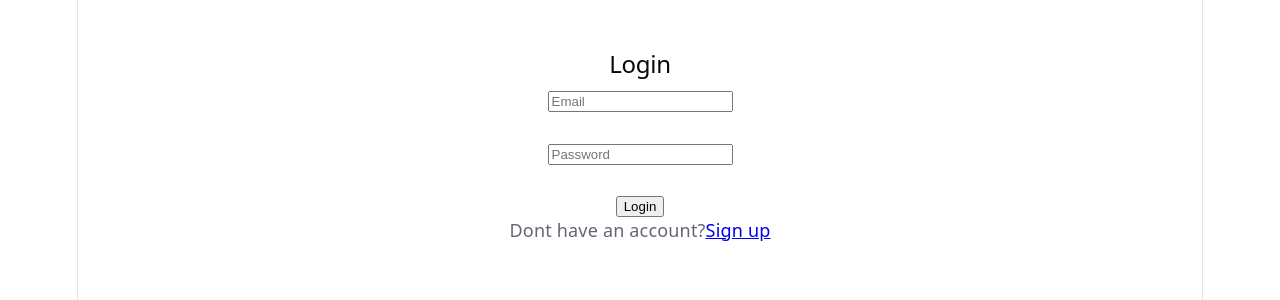
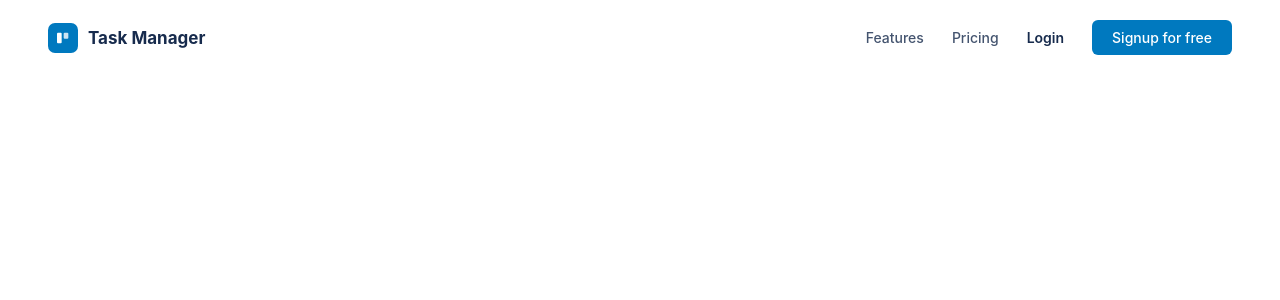
Before and after one commit to nirajbhayera4/Task-Management-Platform-Full--stack-, a React app in the folder frontend/: page / in a window 1280 px wide. Shown: the top 300 px of the page. Built offline with nearby package versions, Linux system fonts and the light colour scheme; the HTML template or start-up script is replaced by a standard one.

Commit message:
Add a landing page and login route
Make the landing page the home route, add a dedicated `/login` route, and update global styles for the new layout.

```diff
--- a/frontend/src/App.jsx
+++ b/frontend/src/App.jsx
@@ -3,6 +3,8 @@ import Login from './Pages/Login';
 import Dashboard from './Pages/Dashboard';
 import Signup from './Pages/Signup';
 import ProtectedRoute from './components/ProtectedRoute';
+import Landing from './Pages/Landing';
+
 
 
 
@@ -10,7 +12,8 @@ function App(){
   return (
     <BrowserRouter>
     <Routes>
-      <Route path="/" element={<Login/>}></Route>
+      <Route path="/" element={<Landing />} />
+      <Route path="/login" element={<Login />} />
       <Route path="/signup" element={<Signup/>}></Route>
       <Route path="/dashboard" element={<ProtectedRoute><Dashboard/></ProtectedRoute>}></Route>
 
--- /dev/null
+++ b/frontend/src/Pages/Landing.css
@@ -0,0 +1,293 @@
+.landing {
+  font-family: 'Inter', -apple-system, 'Segoe UI', sans-serif;
+  background: #ffffff;
+  color: #172b4d;
+}
+
+.landing a {
+  text-decoration: none;
+  color: #0079bf;
+}
+
+.landing-accent {
+  color: #0079bf;
+}
+
+/* Nav */
+.landing-nav {
+  padding: 0 48px;
+}
+
+.landing-nav-inner {
+  max-width: 1200px;
+  margin: 0 auto;
+  display: flex;
+  align-items: center;
+  justify-content: space-between;
+  padding: 20px 0;
+}
+
+.landing-logo {
+  display: flex;
+  align-items: center;
+  gap: 10px;
+}
+
+.landing-logo-badge {
+  width: 30px;
+  height: 30px;
+  border-radius: 7px;
+  background: #0079bf;
+  display: flex;
+  align-items: center;
+  justify-content: center;
+}
+
+.landing-logo-text {
+  font-size: 17px;
+  font-weight: 700;
+}
+
+.landing-nav-links {
+  display: flex;
+  align-items: center;
+  gap: 28px;
+}
+
+.landing-nav-links a {
+  font-size: 14px;
+  font-weight: 500;
+  color: #44546f;
+}
+
+.landing-nav-login {
+  font-weight: 600 !important;
+  color: #172b4d !important;
+}
+
+.landing-btn {
+  display: inline-block;
+  border: none;
+  padding: 9px 20px;
+  border-radius: 6px;
+  font-size: 14px;
+  font-weight: 600;
+  font-family: inherit;
+  cursor: pointer;
+}
+
+.landing-btn-primary {
+  background: #0079bf;
+  color: white !important;
+}
+
+.landing-btn-primary:hover {
+  background: #026aa7;
+}
+
+.landing-btn-secondary {
+  background: white;
+  color: #172b4d !important;
+  border: 1px solid #dfe1e6;
+}
+
+.landing-btn-secondary:hover {
+  background: #f4f5f7;
+}
+
+.landing-btn-lg {
+  padding: 13px 26px;
+  font-size: 15px;
+}
+
+.landing-btn-light {
+  background: white;
+  color: #0079bf !important;
+  font-weight: 700;
+  padding: 13px 28px;
+  font-size: 15px;
+}
+
+/* Hero */
+.landing-hero {
+  max-width: 1200px;
+  margin: 0 auto;
+  padding: 64px 48px 90px;
+  display: flex;
+  align-items: center;
+  gap: 56px;
+  flex-wrap: wrap;
+}
+
+.landing-hero-text {
+  flex: 1;
+  min-width: 320px;
+  display: flex;
+  flex-direction: column;
+  gap: 22px;
+}
+
+.landing-hero-text h1 {
+  margin: 0;
+  font-size: 46px;
+  line-height: 1.15;
+  font-weight: 800;
+}
+
+.landing-hero-text p {
+  margin: 0;
+  font-size: 17px;
+  line-height: 1.6;
+  color: #5e6c84;
+  max-width: 460px;
+}
+
+.landing-hero-actions {
+  display: flex;
+  gap: 12px;
+  margin-top: 6px;
+  flex-wrap: wrap;
+}
+
+.landing-hero-note {
+  margin: 4px 0 0 0 !important;
+  font-size: 13px !important;
+  color: #8a94a6 !important;
+}
+
+.landing-hero-preview {
+  flex: 1;
+  min-width: 280px;
+  background: linear-gradient(135deg, #0079bf, #026aa7);
+  border-radius: 14px;
+  padding: 22px;
+  box-shadow: 0 20px 50px rgba(0, 66, 110, 0.25);
+  display: flex;
+  gap: 12px;
+}
+
+.landing-preview-col {
+  background: #ebecf0;
+  border-radius: 8px;
+  padding: 10px;
+  flex: 1;
+}
+
+.landing-preview-col-title {
+  font-size: 11px;
+  font-weight: 700;
+  text-transform: uppercase;
+  margin: 2px 4px 8px 4px;
+}
+
+.landing-preview-card {
+  background: white;
+  border-radius: 5px;
+  padding: 8px 10px;
+  margin-bottom: 6px;
+  border-left: 3px solid #0079bf;
+  font-size: 12px;
+  font-weight: 600;
+}
+
+/* Features */
+.landing-features {
+  background: #f7f8fa;
+  padding: 72px 48px;
+}
+
+.landing-features-inner {
+  max-width: 1200px;
+  margin: 0 auto;
+}
+
+.landing-features-inner h2 {
+  text-align: center;
+  margin: 0 0 40px 0;
+  font-size: 28px;
+  font-weight: 700;
+}
+
+.landing-feature-grid {
+  display: flex;
+  gap: 28px;
+  flex-wrap: wrap;
+}
+
+.landing-feature-card {
+  flex: 1;
+  min-width: 220px;
+  background: white;
+  border-radius: 10px;
+  padding: 26px;
+  box-shadow: 0 1px 3px rgba(9, 30, 66, 0.1);
+}
+
+.landing-feature-icon {
+  width: 38px;
+  height: 38px;
+  border-radius: 8px;
+  background: rgba(0, 121, 191, 0.12);
+  display: flex;
+  align-items: center;
+  justify-content: center;
+  margin-bottom: 14px;
+}
+
+.landing-feature-card h3 {
+  margin: 0 0 8px 0;
+  font-size: 16px;
+  font-weight: 700;
+}
+
+.landing-feature-card p {
+  margin: 0;
+  font-size: 14px;
+  line-height: 1.5;
+  color: #5e6c84;
+}
+
+/* CTA */
+.landing-cta {
+  background: linear-gradient(135deg, #0079bf, #026aa7);
+  padding: 64px 48px;
+  text-align: center;
+}
+
+.landing-cta h2 {
+  margin: 0 0 10px 0;
+  font-size: 26px;
+  font-weight: 700;
+  color: white;
+}
+
+.landing-cta p {
+  margin: 0 0 24px 0;
+  font-size: 15px;
+  color: rgba(255, 255, 255, 0.85);
+}
+
+/* Footer */
+.landing-footer {
+  padding: 28px 48px;
+  text-align: center;
+}
+
+.landing-footer p {
+  margin: 0;
+  font-size: 13px;
+  color: #8a94a6;
+}
+
+/* Responsive */
+@media (max-width: 640px) {
+  .landing-nav-links {
+    gap: 14px;
+  }
+  .landing-nav-links a:not(.landing-btn) {
+    display: none;
+  }
+  .landing-hero-text h1 {
+    font-size: 32px;
+  }
+}
--- /dev/null
+++ b/frontend/src/Pages/Landing.jsx
@@ -0,0 +1,71 @@
+import { Link } from 'react-router-dom';
+import './Landing.css';
+
+const FEATURES = [
+    {
+        title: "Visual boards",
+        desc: "Drag tasks across To Do, In Progress, and Done so you always know what's next.",
+        icon: (
+            <svg width="20" height="20" viewBox="0 0 24 24" fill="none" aria-hidden="true">
+                <rect x="3" y="4" width="18" height="4" rx="1" stroke="#0079bf" strokeWidth="2" />
+                <rect x="3" y="10" width="18" height="4" rx="1" stroke="#0079bf" strokeWidth="2" />
+                <rect x="3" y="16" width="10" height="4" rx="1" stroke="#0079bf" strokeWidth="2" />
+            </svg>
+
+        ),
+    },
+    {
+        title: 'Email reminders',
+        desc: "Set a reminder on any tasks and get notified by emain right when it's due.",
+        icon: (
+            <svg width="20" height="20" viewBox="0 0 24 24" fill="none" aria-hidden="true">
+                <circle cx="12" cy="12" r="9" stroke="#0079bf" strokeWidth="2" />
+                <path d="M12 7v5l3.5 2" stroke="#0079bf" strokeWidth="2" strokeLinecap="round" />
+            </svg>
+        ),
+
+    },
+    {
+        title: 'Secure by default',
+        desc: 'JWT-based authentication keeps every account\'s tasks private and protected.',
+        icon: (
+            <svg width="20" height="20" viewBox="0 0 24 24" fill="none" aria-hidden="true">
+                <rect x="4" y="4" width="16" height="16" rx="3" stroke="#0079bf" strokeWidth="2" />
+                <path d="M9 12l2 2 4-4" stroke="#0079bf" strokeWidth="2" strokeLinecap="round" strokeLinejoin="round" />
+            </svg>
+        ),
+    },
+
+];
+
+function Landing() {
+    return (
+        <div className="landing">
+            {/*nav*/}
+            <header className="landing-nav">
+                <div className="landing-nav-inner">
+                    <div className="landing-logo">
+                        <span className="landing-logo-badge">
+                            <svg width="16" height="16" viewBox="0 0 24 24" fill="none" aria-hidden="true">
+                                <rect x="3" y="4" width="7" height="16" rx="1.5" fill="white" />
+                                <rect x="13" y="4" width="7" height="9" rx="1.5" fill="white" fillOpacity="0.8" />
+                            </svg>
+
+                        </span>
+                        <span className="landing-logo-text">Task Manager</span>
+                    </div>
+                    <nav className="landing-nav-links">
+                        <a href="#features">Features</a>
+                        <a href="#pricing">Pricing</a>
+                        <Link to="/login" className="landing-nav-login">Login</Link>
+                        <Link to="/signup" className="landing-btn landing-btn-primary">Signup for free</Link>
+                    </nav>
+                </div>
+
+            </header>
+
+
+        </div>
+    )
+}
+export default Landing;
--- a/frontend/src/index.css
+++ b/frontend/src/index.css
@@ -1,111 +1,27 @@
 :root {
-  --text: #6b6375;
-  --text-h: #08060d;
-  --bg: #fff;
-  --border: #e5e4e7;
-  --code-bg: #f4f3ec;
-  --accent: #aa3bff;
-  --accent-bg: rgba(170, 59, 255, 0.1);
-  --accent-border: rgba(170, 59, 255, 0.5);
-  --social-bg: rgba(244, 243, 236, 0.5);
-  --shadow:
-    rgba(0, 0, 0, 0.1) 0 10px 15px -3px, rgba(0, 0, 0, 0.05) 0 4px 6px -2px;
-
-  --sans: system-ui, 'Segoe UI', Roboto, sans-serif;
-  --heading: system-ui, 'Segoe UI', Roboto, sans-serif;
-  --mono: ui-monospace, Consolas, monospace;
-
-  font: 18px/145% var(--sans);
-  letter-spacing: 0.18px;
-  color-scheme: light dark;
-  color: var(--text);
-  background: var(--bg);
+  font-family: Inter, -apple-system, BlinkMacSystemFont, 'Segoe UI', sans-serif;
+  color: #172b4d;
+  background: #ffffff;
+  color-scheme: light;
   font-synthesis: none;
   text-rendering: optimizeLegibility;
   -webkit-font-smoothing: antialiased;
   -moz-osx-font-smoothing: grayscale;
-
-  @media (max-width: 1024px) {
-    font-size: 16px;
-  }
 }
 
-@media (prefers-color-scheme: dark) {
-  :root {
-    --text: #9ca3af;
-    --text-h: #f3f4f6;
-    --bg: #16171d;
-    --border: #2e303a;
-    --code-bg: #1f2028;
-    --accent: #c084fc;
-    --accent-bg: rgba(192, 132, 252, 0.15);
-    --accent-border: rgba(192, 132, 252, 0.5);
-    --social-bg: rgba(47, 48, 58, 0.5);
-    --shadow:
-      rgba(0, 0, 0, 0.4) 0 10px 15px -3px, rgba(0, 0, 0, 0.25) 0 4px 6px -2px;
-  }
-
-  #social .button-icon {
-    filter: invert(1) brightness(2);
-  }
+* {
+  box-sizing: border-box;
 }
 
-body {
+html,
+body,
+#root {
+  min-width: 320px;
+  min-height: 100%;
   margin: 0;
 }
 
 #root {
-  width: 1126px;
-  max-width: 100%;
-  margin: 0 auto;
-  text-align: center;
-  border-inline: 1px solid var(--border);
-  min-height: 100svh;
-  display: flex;
-  flex-direction: column;
-  box-sizing: border-box;
+  width: 100%;
+  min-height: 100vh;
 }
-
-h1,
-h2 {
-  font-family: var(--heading);
-  font-weight: 500;
-  color: var(--text-h);
-}
-
-h1 {
-  font-size: 56px;
-  letter-spacing: -1.68px;
-  margin: 32px 0;
-  @media (max-width: 1024px) {
-    font-size: 36px;
-    margin: 20px 0;
-  }
-}
-h2 {
-  font-size: 24px;
-  line-height: 118%;
-  letter-spacing: -0.24px;
-  margin: 0 0 8px;
-  @media (max-width: 1024px) {
-    font-size: 20px;
-  }
-}
-p {
-  margin: 0;
-}
-
-code,
-.counter {
-  font-family: var(--mono);
-  display: inline-flex;
-  border-radius: 4px;
-  color: var(--text-h);
-}
-
-code {
-  font-size: 15px;
-  line-height: 135%;
-  padding: 4px 8px;
-  background: var(--code-bg);
-}
```
